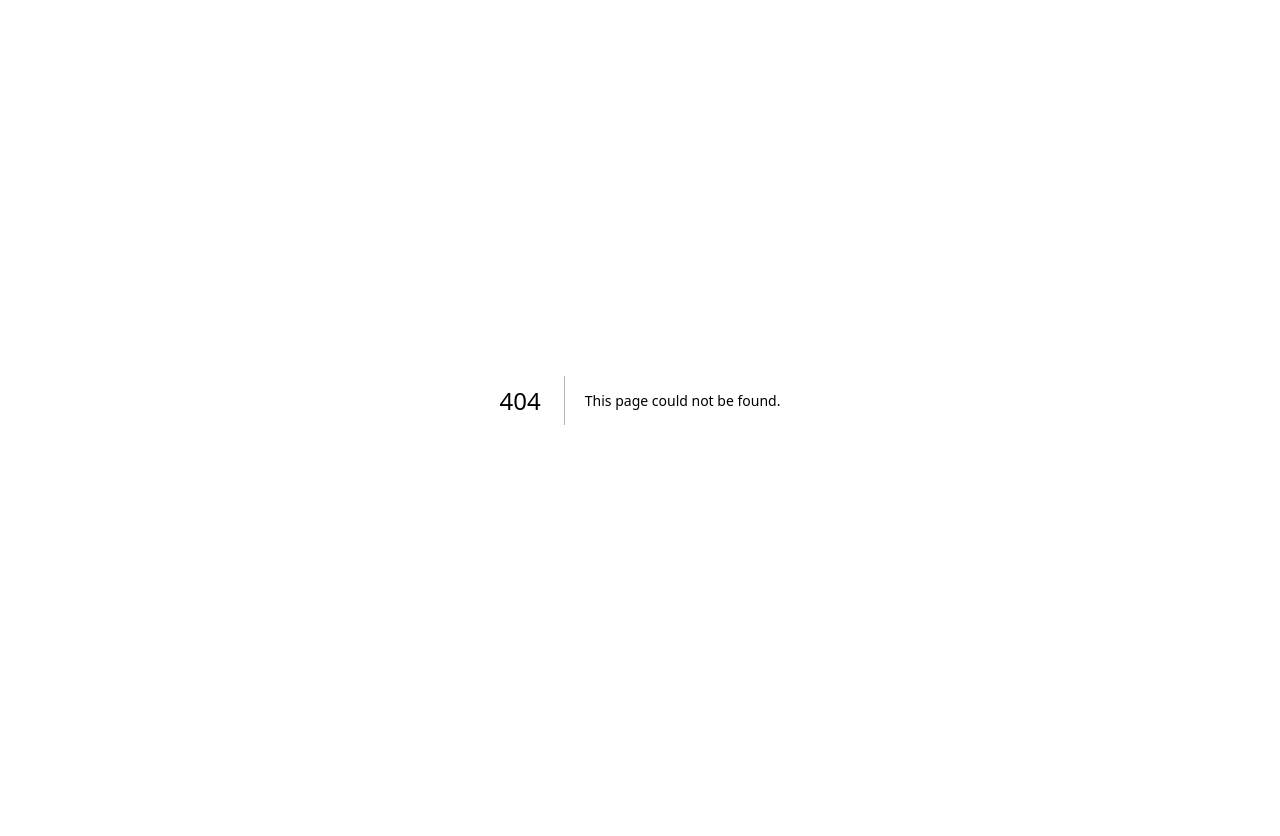
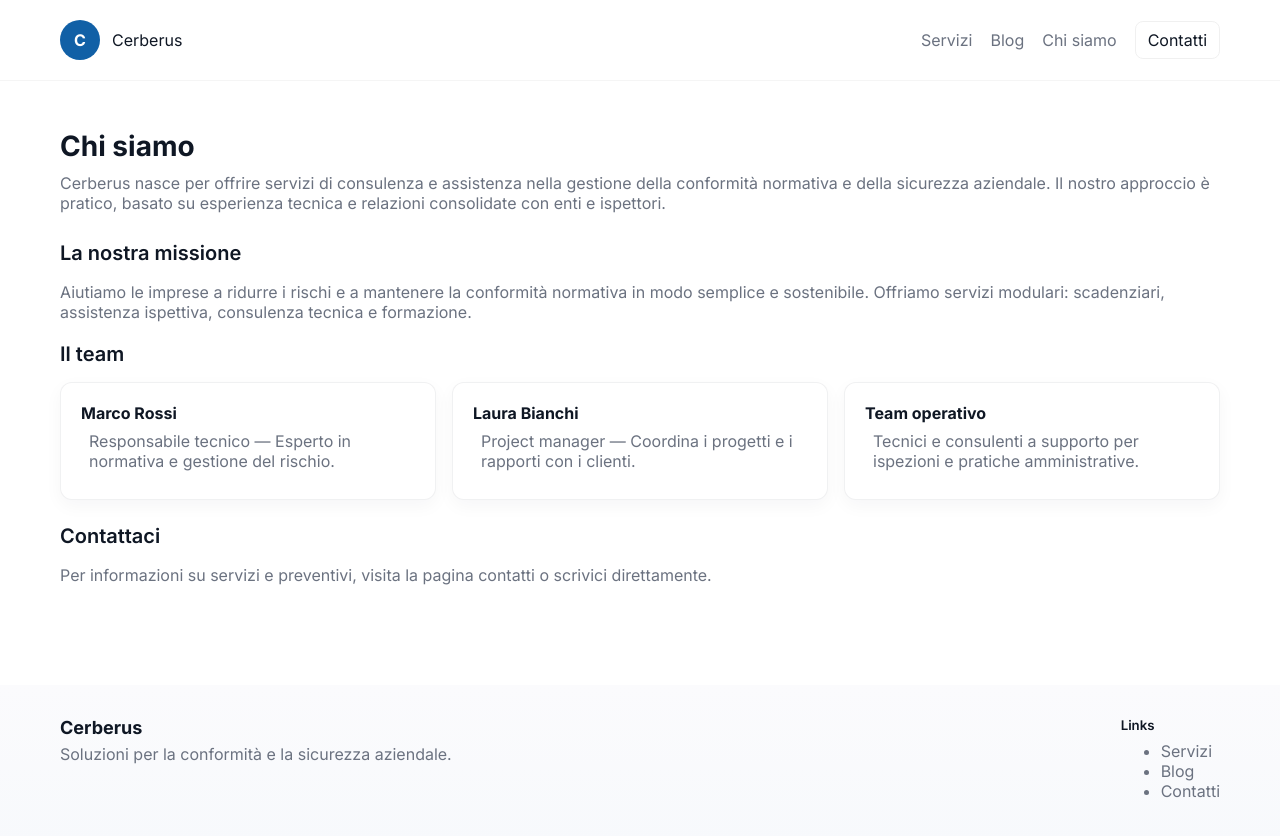
Before and after one commit to lupo-nasone/cerberus, a Next.js app in the folder cerberus/: page /chi-siamo in a window 1280 px wide. Before the commit this address had no page. Shown: the top 836 px of the page. Before the commit the page ends 800 px from the top, so only its background shows below. Built offline with nearby package versions, Linux system fonts and the light colour scheme.

Commit message:
addedSomePages

```diff
--- /dev/null
+++ b/cerberus/app/about/page.tsx
@@ -0,0 +1,6 @@
+import ChiSiamoPage from "../chi-siamo/page";
+
+export default function AboutPage() {
+  // Riusa il contenuto della pagina "chi-siamo" per la route /about
+  return <ChiSiamoPage />;
+}
--- /dev/null
+++ b/cerberus/app/chi-siamo/page.tsx
@@ -0,0 +1,63 @@
+import type { Metadata } from "next";
+import Header from "../components/Header";
+import Footer from "../components/Footer";
+
+export const metadata: Metadata = {
+  title: "Chi siamo - Cerberus",
+  description: "Chi siamo: la nostra missione, esperienza e come supportiamo le aziende nella conformità normativa.",
+};
+
+export default function ChiSiamoPage() {
+  return (
+    <div className="min-h-screen">
+      <Header />
+
+      <main className="container">
+        <section style={{ margin: "28px 0" }}>
+          <h1 style={{ fontSize: 28, fontWeight: 700, margin: 0 }}>Chi siamo</h1>
+          <p style={{ color: "var(--muted)", marginTop: 10 }}>
+            Cerberus nasce per offrire servizi di consulenza e assistenza nella gestione della conformità
+            normativa e della sicurezza aziendale. Il nostro approccio è pratico, basato su esperienza
+            tecnica e relazioni consolidate con enti e ispettori.
+          </p>
+        </section>
+
+        <section style={{ marginBottom: 20 }}>
+          <h2 style={{ fontSize: 20, fontWeight: 600 }}>La nostra missione</h2>
+          <p style={{ color: "var(--muted)", marginTop: 8 }}>
+            Aiutiamo le imprese a ridurre i rischi e a mantenere la conformità normativa in modo semplice
+            e sostenibile. Offriamo servizi modulari: scadenziari, assistenza ispettiva, consulenza tecnica
+            e formazione.
+          </p>
+        </section>
+
+        <section style={{ marginBottom: 24 }}>
+          <h2 style={{ fontSize: 20, fontWeight: 600 }}>Il team</h2>
+          <div style={{ display: "grid", gridTemplateColumns: "repeat(auto-fit, minmax(220px, 1fr))", gap: 16, marginTop: 12 }}>
+            <div className="card">
+              <strong>Marco Rossi</strong>
+              <p style={{ margin: 8, color: "var(--muted)" }}>Responsabile tecnico — Esperto in normativa e gestione del rischio.</p>
+            </div>
+
+            <div className="card">
+              <strong>Laura Bianchi</strong>
+              <p style={{ margin: 8, color: "var(--muted)" }}>Project manager — Coordina i progetti e i rapporti con i clienti.</p>
+            </div>
+
+            <div className="card">
+              <strong>Team operativo</strong>
+              <p style={{ margin: 8, color: "var(--muted)" }}>Tecnici e consulenti a supporto per ispezioni e pratiche amministrative.</p>
+            </div>
+          </div>
+        </section>
+
+        <section style={{ marginBottom: 40 }}>
+          <h2 style={{ fontSize: 20, fontWeight: 600 }}>Contattaci</h2>
+          <p style={{ color: "var(--muted)", marginTop: 8 }}>Per informazioni su servizi e preventivi, visita la pagina contatti o scrivici direttamente.</p>
+        </section>
+      </main>
+
+      <Footer />
+    </div>
+  );
+}
--- a/cerberus/app/globals.css
+++ b/cerberus/app/globals.css
@@ -29,8 +29,8 @@ body{
 .grid.cols-2{grid-template-columns:repeat(2,1fr)}
 
 /* Header */
-.site-header{position:sticky;top:0;background:rgba(255,255,255,0.82);backdrop-filter:blur(6px);border-bottom:1px solid rgba(0,0,0,0.04);z-index:40}
-.site-header .wrap{display:flex;align-items:center;justify-content:space-between;height:64px}
+.site-header{position:sticky;top:0;margin-top:0;background:rgba(255,255,255,0.82);backdrop-filter:blur(6px);border-bottom:1px solid rgba(0,0,0,0.04);z-index:40;padding:8px 12px}
+.site-header .wrap{display:flex;align-items:center;justify-content:space-between;min-height:64px}
 .brand{display:flex;align-items:center;gap:12px;text-decoration:none;color:var(--fg)}
 .brand .logo{width:40px;height:40px;border-radius:50%;background:var(--brand-700);display:flex;align-items:center;justify-content:center;color:white;font-weight:700}
 .nav{display:flex;gap:18px;align-items:center}
@@ -83,6 +83,12 @@ img, picture, video, svg {
   padding-right:calc(20px + env(safe-area-inset-right));
 }
 
+/* Base vertical spacing for main content so it doesn't touch the header/top edge */
+main {
+  padding-top: calc(20px + env(safe-area-inset-top));
+  padding-bottom: 20px;
+}
+
 /* Testimonials */
 .testimonials{padding:40px 0}
 .test-grid{display:grid;grid-template-columns:repeat(auto-fit,minmax(260px,1fr));gap:18px}
@@ -107,8 +113,30 @@ img, picture, video, svg {
 
 /* Improved responsive behaviour for header/nav and hero on small screens: keep all buttons visible in header */
 @media (max-width:640px){
-  .site-header .wrap{height:56px;padding-left:12px;padding-right:12px;display:flex;flex-wrap:wrap;align-items:center}
-  .nav{display:flex;gap:12px;flex-wrap:wrap;align-items:center;justify-content:flex-end}
+  /* Stack header items on small screens to avoid nav overflow */
+  .site-header .wrap{
+    height:auto;
+    padding-left:12px;
+    padding-right:12px;
+    display:flex;
+    flex-direction:column;
+    align-items:flex-start;
+    gap:8px;
+  }
+
+  .brand{width:100%;display:flex;align-items:center;justify-content:flex-start;gap:10px}
+
+  .nav{
+    display:flex;
+    width:100%;
+    gap:8px;
+    flex-wrap:wrap;
+    align-items:center;
+    justify-content:flex-start;
+  }
+
+  .nav a{padding:6px 8px;font-size:15px}
+  .nav .cta{padding:6px 10px}
 
   .hero h1{font-size:22px}
   .hero p{font-size:15px}
@@ -125,3 +153,24 @@ img, picture, video, svg {
   .container{padding-left:calc(18px + env(safe-area-inset-left));padding-right:calc(18px + env(safe-area-inset-right));}
   .hero{padding-left:8px;padding-right:8px}
 }
+
+@media (max-width:640px) {
+  main { padding-top: calc(14px + env(safe-area-inset-top)); padding-bottom: 14px; }
+}
+
+/* Contact page layout */
+.contact-grid{display:grid;grid-template-columns:1fr 340px;gap:20px;align-items:start}
+.contact-form{display:grid;gap:12px}
+.form-field{display:block}
+.form-field label{display:block;font-weight:600;margin-bottom:6px}
+.form-control{width:100%;padding:10px;border-radius:8px;border:1px solid var(--card-border);background:white}
+.form-control:focus{outline:2px solid rgba(17,96,166,0.12);box-shadow:0 6px 18px rgba(17,96,166,0.06)}
+
+.contact-aside .card{padding:16px}
+
+@media (max-width:900px){
+  .contact-grid{grid-template-columns:1fr}
+  .contact-aside{order:2}
+  .contact-form{order:1}
+  .btn{width:100%}
+}
```
Also changed, not shown: cerberus/app/contatti/page.tsx (added, +67 -0 lines), cerberus/app/servizi/page.tsx (added, +58 -0 lines).
